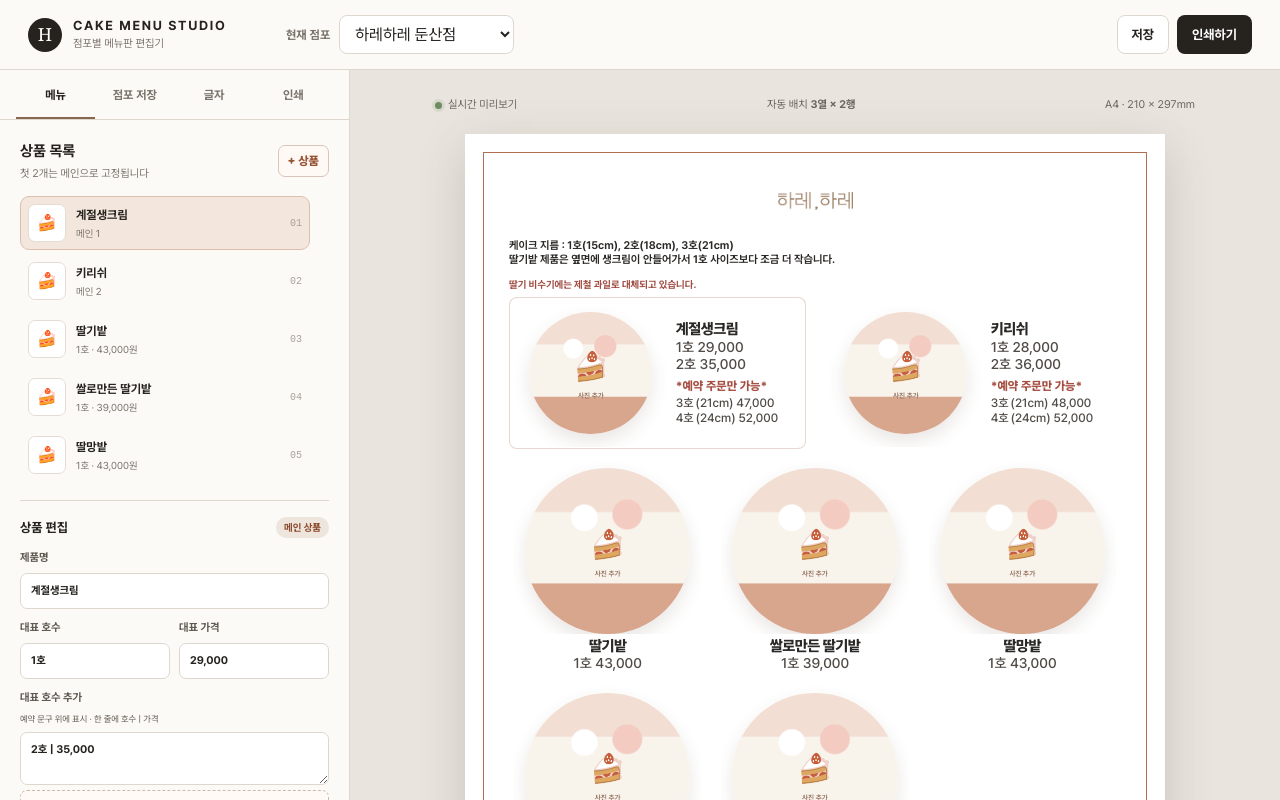
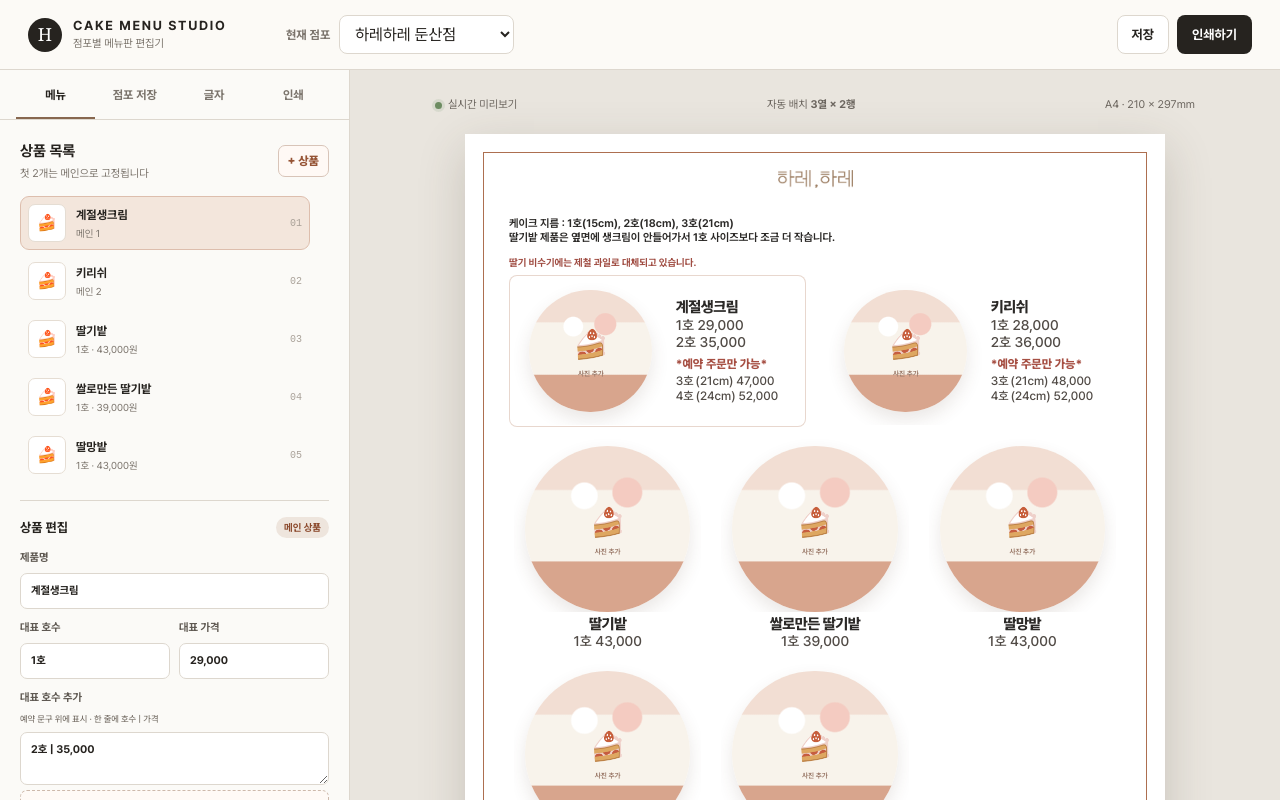
Before and after one commit to harebakery-cmd/cake-menu, a Next.js app: page / in a window 1280 px wide. Shown: the top 800 px of the page. Built offline with nearby package versions, Linux system fonts and the light colour scheme.

Commit message:
Add files via upload

```diff
--- a/app/globals.css
+++ b/app/globals.css
@@ -359,7 +359,7 @@ button { color: inherit; }
 }
 .menu-page.paper-a5 { width: 560px; height: 797px; }
 .menu-border { height: 100%; display: flex; flex-direction: column; border: 1.5px solid #ad6f50; padding: 20px 25px 16px; }
-.menu-header { position: relative; flex: 0 0 auto; min-height: 132px; margin-top: var(--header-offset); }
+.menu-header { position: relative; flex: 0 0 auto; min-height: 132px; margin-top: var(--header-offset); transform: translateY(var(--content-offset)); }
 .logo-space {
   position: relative;
   width: var(--logo-width);
@@ -378,7 +378,7 @@ button { color: inherit; }
 .info-input, .notice-input { border: 0; outline: none; background: transparent; padding: 0; color: inherit; resize: none; }
 .info-input { display: block; width: 100%; height: 38px; overflow: hidden; font-size: var(--info-size); color: var(--info-color); font-weight: var(--info-weight); line-height: var(--text-line-height); }
 .notice-input { display: block; width: 100%; margin-top: 0; color: var(--notice-color); font-size: var(--notice-size); font-weight: var(--notice-weight); }
-.product-area { flex: 1; min-height: 0; display: flex; flex-direction: column; gap: 4px; overflow: hidden; }
+.product-area { flex: 1; min-height: 0; display: flex; flex-direction: column; gap: 4px; overflow: hidden; transform: translateY(var(--content-offset)); }
 .main-products { flex: 0 0 auto; display: grid; grid-template-columns: 1fr 1fr; gap: 18px; }
 .secondary-products { flex: 1; min-height: 0; display: grid; grid-template-columns: repeat(var(--menu-cols), minmax(0, 1fr)); grid-auto-rows: minmax(0, 1fr); gap: 2px 10px; }
 .two-tier-panel { flex: 0 0 164px; width: calc((100% - 18px) / 2); align-self: flex-start; display: flex; align-items: center; justify-content: center; gap: 8px; padding: 8px; border: 0; border-radius: 0; background: transparent; }
--- a/app/page.tsx
+++ b/app/page.tsx
@@ -33,6 +33,7 @@ type StoreData = {
   logoWidth: number;
   logoSizeV2?: boolean;
   headerOffset: number;
+  contentOffset?: number;
   info: string;
   notice: string;
   twoTierEnabled: boolean;
@@ -165,6 +166,7 @@ const initialStore = (): StoreData => ({
   logoWidth: 75,
   logoSizeV2: true,
   headerOffset: -8,
+  contentOffset: -22,
   info: "케이크 지름 : 1호(15cm), 2호(18cm), 3호(21cm)\n딸기밭 제품은 옆면에 생크림이 안들어가서 1호 사이즈보다 조금 더 작습니다.",
   notice: "딸기 비수기에는 제철 과일로 대체되고 있습니다.",
   twoTierEnabled: true,
@@ -189,6 +191,7 @@ const normalizeStoreData = (item: StoreData): StoreData => ({
   logoWidth: item.logoSizeV2 ? (item.logoWidth || 75) : Math.max(35, Math.round((item.logoWidth || 150) * 0.5)),
   logoSizeV2: true,
   headerOffset: Number.isFinite(item.headerOffset) ? item.headerOffset : -8,
+  contentOffset: Number.isFinite(item.contentOffset) ? item.contentOffset : -22,
   twoTierEnabled: item.twoTierEnabled ?? true,
   twoTierTitle: item.twoTierTitle || "2단 케이크 예약 안내",
   twoTierText: item.twoTierText || "3일 전에 예약 가능\n케이크 다리값 7,000원 추가\n생크림·키리쉬만 주문 가능",
@@ -561,6 +564,7 @@ export default function Home() {
     "--notice-weight": store?.styles.notice.weight,
     "--logo-width": `${store?.logoWidth || 75}px`,
     "--header-offset": `${store?.headerOffset ?? -8}px`,
+    "--content-offset": `${store?.contentOffset ?? -22}px`,
     "--tier-title-size": `${store?.twoTierTitleSize || 12}px`,
     "--tier-text-size": `${store?.twoTierTextSize || 9}px`,
     "--text-line-height": store?.lineHeight || 1.25,
@@ -621,6 +625,11 @@ export default function Home() {
               <label className="logo-width-control">
                 <span>로고·정보칸 세로 위치 <b>{store.headerOffset ?? -8}px</b></span>
                 <input type="range" min="-22" max="24" step="1" value={store.headerOffset ?? -8} onChange={(event) => updateStore({ headerOffset: Number(event.target.value) })} />
+              </label>
+              <label className="logo-width-control">
+                <span>메뉴 본문 세로 위치 <b>{store.contentOffset ?? -22}px</b></span>
+                <input type="range" min="-40" max="10" step="1" value={store.contentOffset ?? -22} onChange={(event) => updateStore({ contentOffset: Number(event.target.value) })} />
+                <small>로고부터 2단 케이크 안내까지만 이동합니다. 하단 선과 점포명은 고정됩니다.</small>
               </label>
             </details>
             <details className="header-editor two-tier-editor bottom-tool">
```
Also changed, not shown: 3 other files (tests, documents, lock files or other folders).
